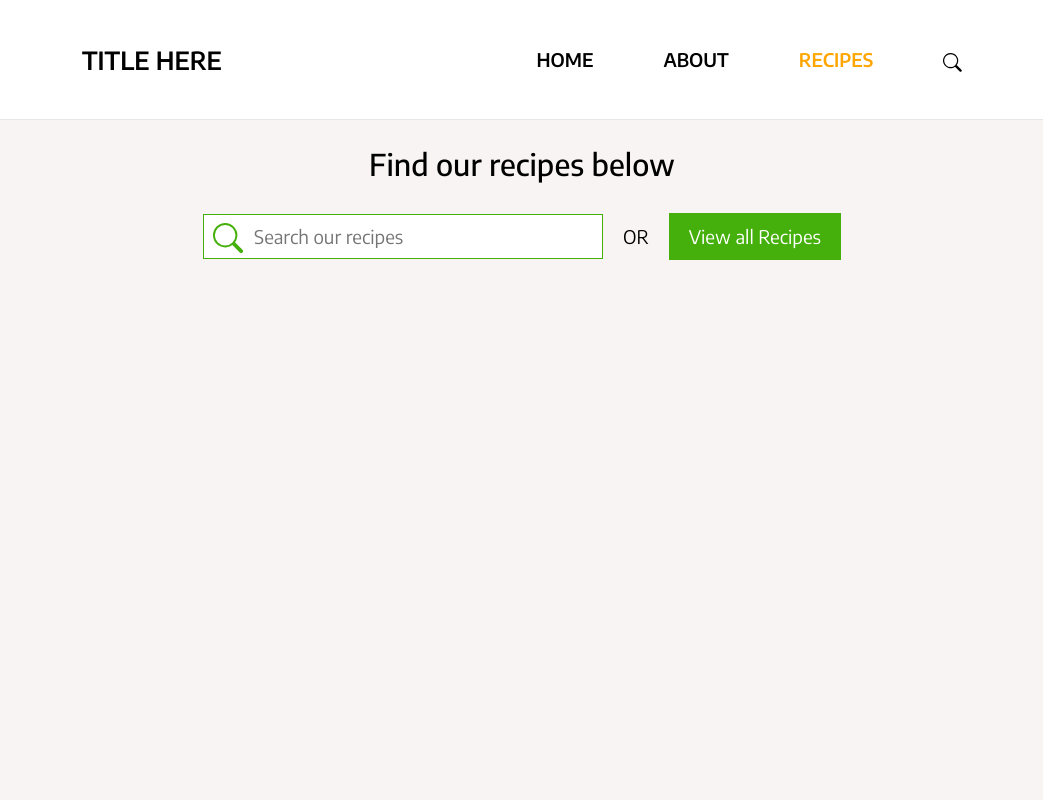
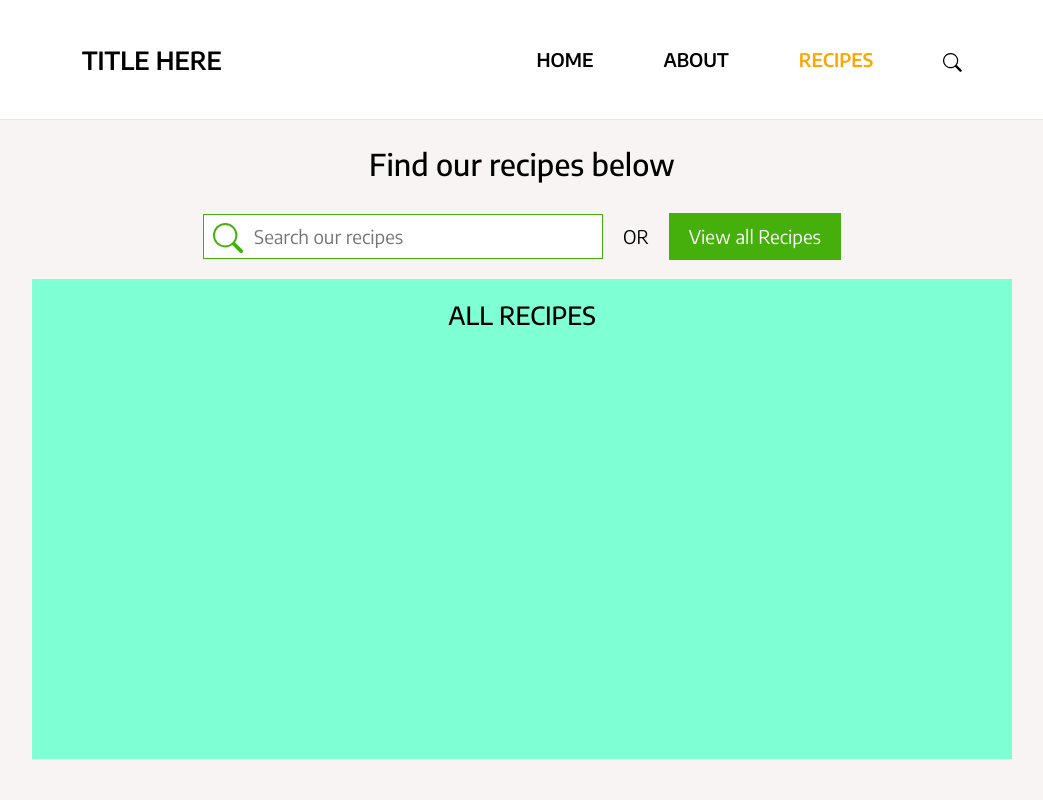
Before and after one commit to AnnaAn01/recipe-website, a React (Create React App) app: page /#/recipe in a window 1280 px wide. Shown: the top 800 px of the page, without its empty margins (118-1161 px from the left). Built offline with nearby package versions, Linux system fonts and the light colour scheme.

Commit message:
Adding Recipe section

```diff
--- a/src/components/Recipes/Recipes.css
+++ b/src/components/Recipes/Recipes.css
@@ -40,3 +40,17 @@
   padding-top: 2.5rem;
   font-weight: 500;
 }
+
+.recipes__all-container {
+  background-color: aquamarine;
+  height: 60vh;
+}
+
+.recipes__all-title {
+  font-size: 2.5rem;
+  font-weight: 500;
+  justify-content: center;
+  align-items: center;
+  text-align: center;
+  padding-top: 2rem;
+}
--- a/src/components/Recipes/Recipes.js
+++ b/src/components/Recipes/Recipes.js
@@ -11,7 +11,11 @@ const Recipes = () => {
           <div className="recipes-search__wrapper">
             <SearchBar />
           </div>
-          <div className="recipes__all-container"></div>
+          <div className="recipes__all-container">
+            <div className="recipes__all-wrapper">
+              <div className="recipes__all-title">ALL RECIPES</div>
+            </div>
+          </div>
         </div>
       </div>
     </>
```
